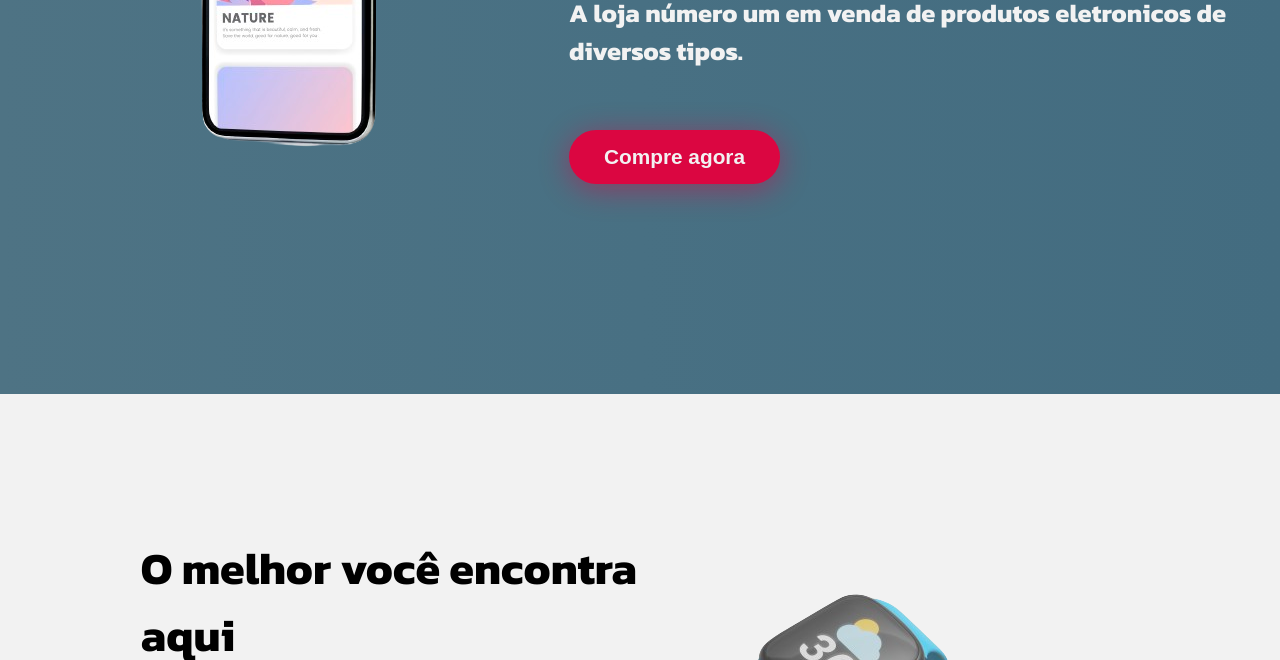
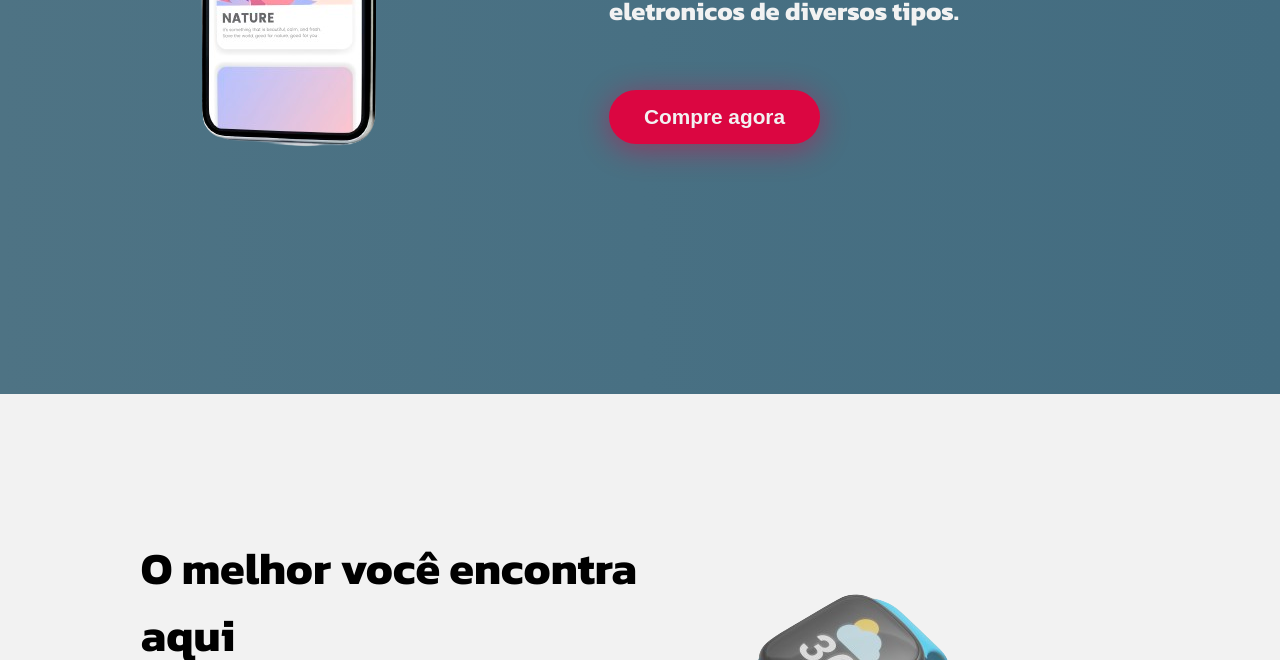
Before and after one commit to MikeDEV2022/projectus-vendatis, a plain HTML site: page index.html in a window 1280 px wide. Shown: the part 480-1140 px from the top of the page. Drawn offline with Linux system fonts and the light colour scheme.

Commit message:
Mais uma att de padding

```diff
--- a/estilos/style.css
+++ b/estilos/style.css
@@ -67,7 +67,7 @@ body{
     gap: 30px;
 }
 .tex-container{
-    padding-top: 10vh;
+    padding: 5vh;
 }
 .tex-container h1{
     color: var(--cor2);
```
